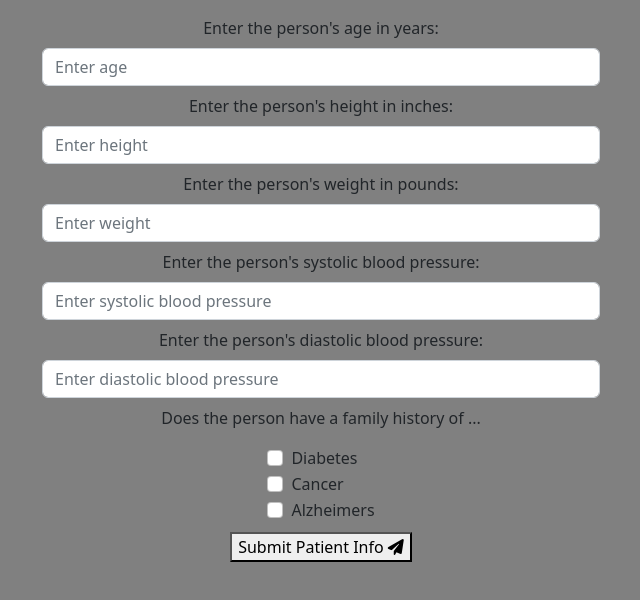
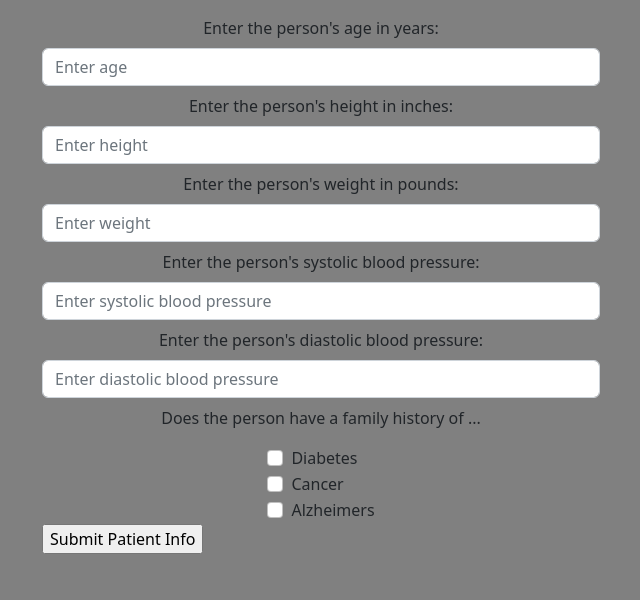
Before and after one commit to software-engineering-team-fun/health-insurance-risk-client, a plain HTML site: page index.html in a window 1280 px wide. Shown: the part 62-662 px from the top of the page, without its empty margins (319-959 px from the left). Drawn offline with nearby package versions, Linux system fonts and the light colour scheme.

Commit message:
remove button, insert working sumbit input

```diff
--- a/index.html
+++ b/index.html
@@ -51,9 +51,7 @@
                     </div>
                 </div>
             </div>
-            <button class="button mt-2" type="button" value="Submit Patient Info">Submit Patient Info
-                <i class="fas fa-paper-plane"></i>
-            </button>
+           <input type="submit" value="Submit Patient Info">
         </form>
         </div>
     </section>
```
